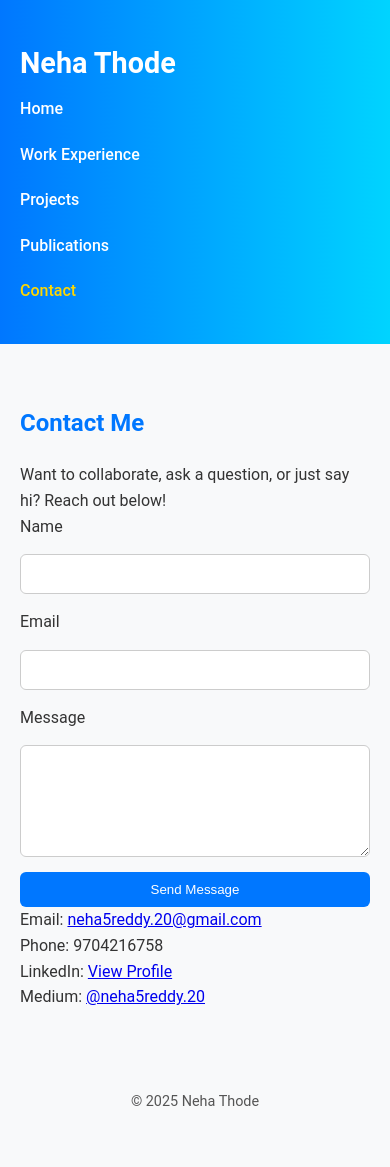
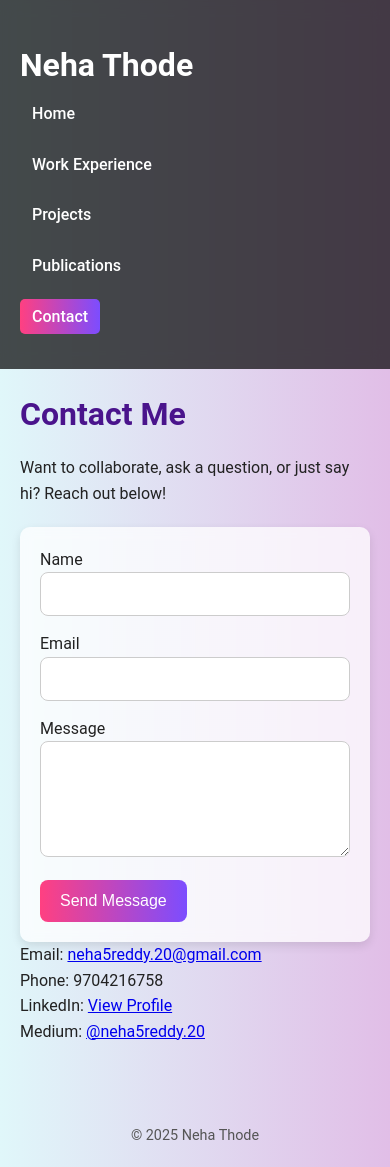
Before and after one commit to nehareddy20/portfolio, a plain HTML site: page contact.html in a window 390 px wide. Before the commit the page ends 1133 px from the top, so only its background shows below. Drawn offline with Linux system fonts and the light colour scheme.

Commit message:
Update style.css

```diff
--- a/style.css
+++ b/style.css
@@ -8,35 +8,41 @@
 /* Body */
 body {
   font-family: 'Roboto', sans-serif;
-  background: #f8f9fa;
-  color: #333;
+  background: linear-gradient(to right, #e0f7fa, #e1bee7);
+  color: #222;
   line-height: 1.6;
+  min-height: 100vh;
 }
 
 /* Container */
 .container {
-  max-width: 1000px;
+  max-width: 1100px;
   margin: auto;
   padding: 20px;
 }
 
 /* Navbar */
 .navbar {
-  background: linear-gradient(90deg, #0077ff, #00d4ff);
+  background: rgba(0, 0, 0, 0.7);
   color: white;
   padding: 20px 0;
+  position: sticky;
+  top: 0;
+  z-index: 1000;
+  backdrop-filter: blur(10px);
 }
 
 .logo {
-  font-size: 1.8rem;
+  font-size: 2rem;
   font-weight: 700;
-  color: white;
+  color: #fff;
 }
 
 .nav-links {
   list-style: none;
   display: flex;
-  gap: 20px;
+  flex-wrap: wrap;
+  gap: 25px;
   margin-top: 10px;
 }
 
@@ -44,115 +50,116 @@ body {
   text-decoration: none;
   color: white;
   font-weight: 500;
-  transition: color 0.3s;
+  padding: 8px 12px;
+  border-radius: 5px;
+  transition: all 0.3s ease;
 }
 
 .nav-links a:hover,
 .nav-links .active {
-  color: #ffd700;
+  background: linear-gradient(to right, #ff4081, #7c4dff);
+  color: white;
 }
 
-/* Intro Section */
-.intro {
-  padding: 40px 0;
-  text-align: center;
+/* Headings */
+h2 {
+  font-size: 2rem;
+  color: #4a148c;
+  margin-bottom: 15px;
 }
 
-.intro h2 {
-  font-size: 2rem;
-  color: #0077ff;
+/* Profile Pic */
+.profile-pic {
+  width: 140px;
+  height: 140px;
+  object-fit: cover;
+  border-radius: 50%;
+  border: 4px solid #7c4dff;
+  display: block;
+  margin: 20px auto;
 }
 
-.intro p {
-  margin-top: 10px;
-  font-size: 1.1rem;
+/* Cards */
+.card {
+  background: rgba(255, 255, 255, 0.7);
+  backdrop-filter: blur(5px);
+  border-left: 6px solid #7c4dff;
+  padding: 20px;
+  margin-bottom: 20px;
+  border-radius: 12px;
+  box-shadow: 0 6px 20px rgba(0,0,0,0.1);
+  transition: transform 0.2s ease;
 }
 
-/* Profile Image */
-.profile-pic {
-  width: 150px;
-  height: 150px;
-  object-fit: cover;
-  border-radius: 50%;
-  display: block;
-  margin: 20px auto;
-  border: 4px solid #0077ff;
+.card:hover {
+  transform: translateY(-5px);
 }
 
-/* Sections */
-h2 {
-  margin: 40px 0 20px;
-  color: #0077ff;
-  font-size: 1.5rem;
-}
-
-.card {
-  background: white;
-  padding: 20px;
-  margin: 15px 0;
-  border-radius: 8px;
-  box-shadow: 0 2px 5px rgba(0,0,0,0.1);
-}
-
-.card h3 {
-  margin-bottom: 10px;
-  color: #0056b3;
-}
-
-.card ul {
-  list-style: disc;
-  margin-left: 20px;
-}
-
-/* Skill list */
+/* Skills */
 .skill-list {
   display: flex;
   flex-wrap: wrap;
   gap: 10px;
   list-style: none;
-  padding-left: 0;
+  margin-top: 10px;
 }
 
 .skill-list li {
-  background: #e0f3ff;
-  padding: 8px 12px;
+  background: linear-gradient(135deg, #00c6ff, #0072ff);
+  color: white;
+  padding: 8px 16px;
   border-radius: 20px;
   font-size: 0.9rem;
+  font-weight: 500;
 }
 
 /* Contact Form */
 .contact-form {
-  display: flex;
-  flex-direction: column;
-  gap: 15px;
+  background: rgba(255, 255, 255, 0.75);
+  backdrop-filter: blur(6px);
+  padding: 20px;
+  border-radius: 10px;
+  box-shadow: 0 4px 10px rgba(0,0,0,0.1);
+  margin-top: 20px;
 }
 
 .contact-form input,
 .contact-form textarea {
-  padding: 10px;
+  width: 100%;
+  padding: 12px;
   border: 1px solid #ccc;
-  border-radius: 6px;
+  border-radius: 8px;
   font-size: 1rem;
+  margin-bottom: 15px;
+  transition: border 0.3s ease;
+}
+
+.contact-form input:focus,
+.contact-form textarea:focus {
+  border: 2px solid #7c4dff;
+  outline: none;
 }
 
 .contact-form .btn {
-  background-color: #0077ff;
+  background: linear-gradient(to right, #ff4081, #7c4dff);
   color: white;
   border: none;
-  padding: 10px 15px;
-  border-radius: 6px;
+  padding: 12px 20px;
+  border-radius: 8px;
+  font-size: 1rem;
   cursor: pointer;
-  transition: background 0.3s ease;
+  transition: transform 0.2s;
 }
 
 .contact-form .btn:hover {
-  background-color: #0056b3;
+  transform: scale(1.05);
 }
 
 /* Footer */
 .footer {
+  text-align: center;
   margin-top: 40px;
-  text-align: center;
+  padding: 20px 0;
   font-size: 0.9rem;
   color: #555;
 }
@@ -161,7 +168,6 @@ h2 {
 @media (max-width: 768px) {
   .nav-links {
     flex-direction: column;
-    align-items: flex-start;
   }
 
   .skill-list {
```
